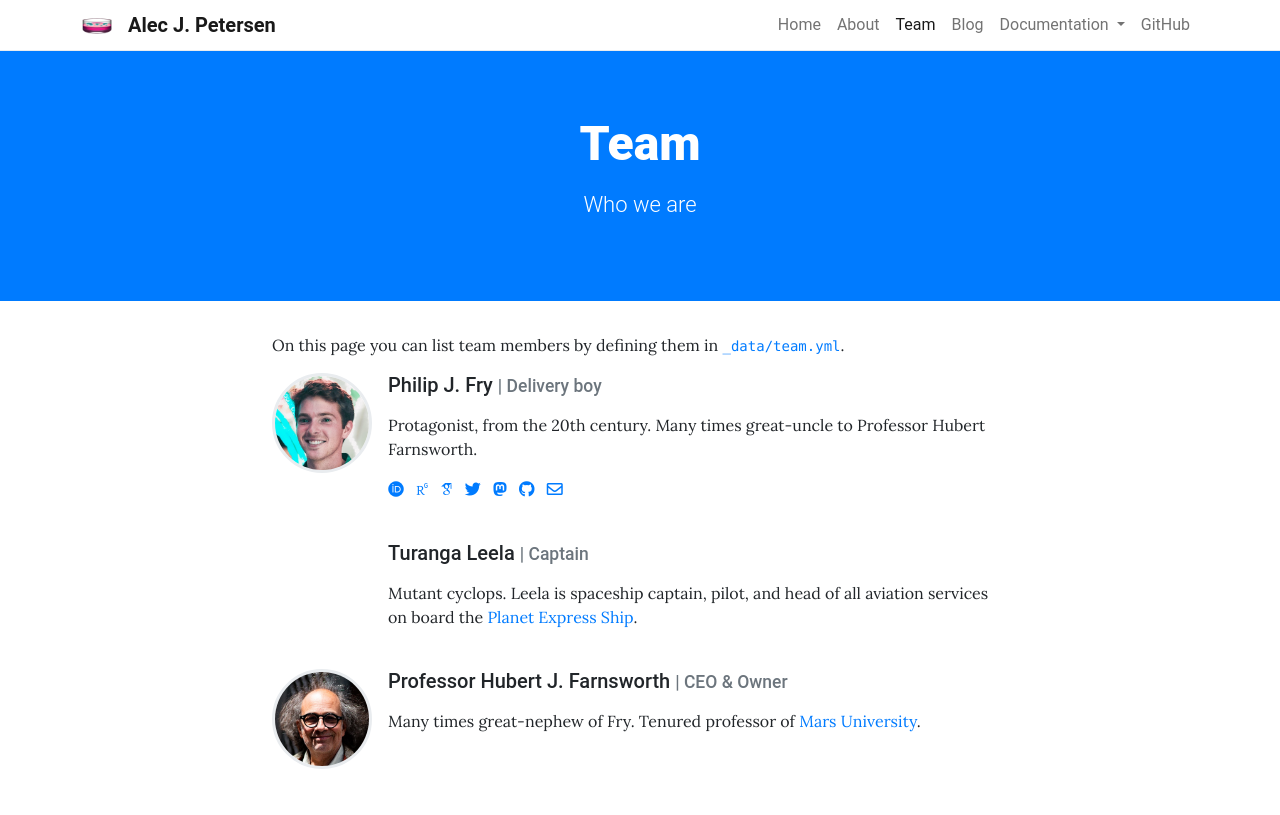
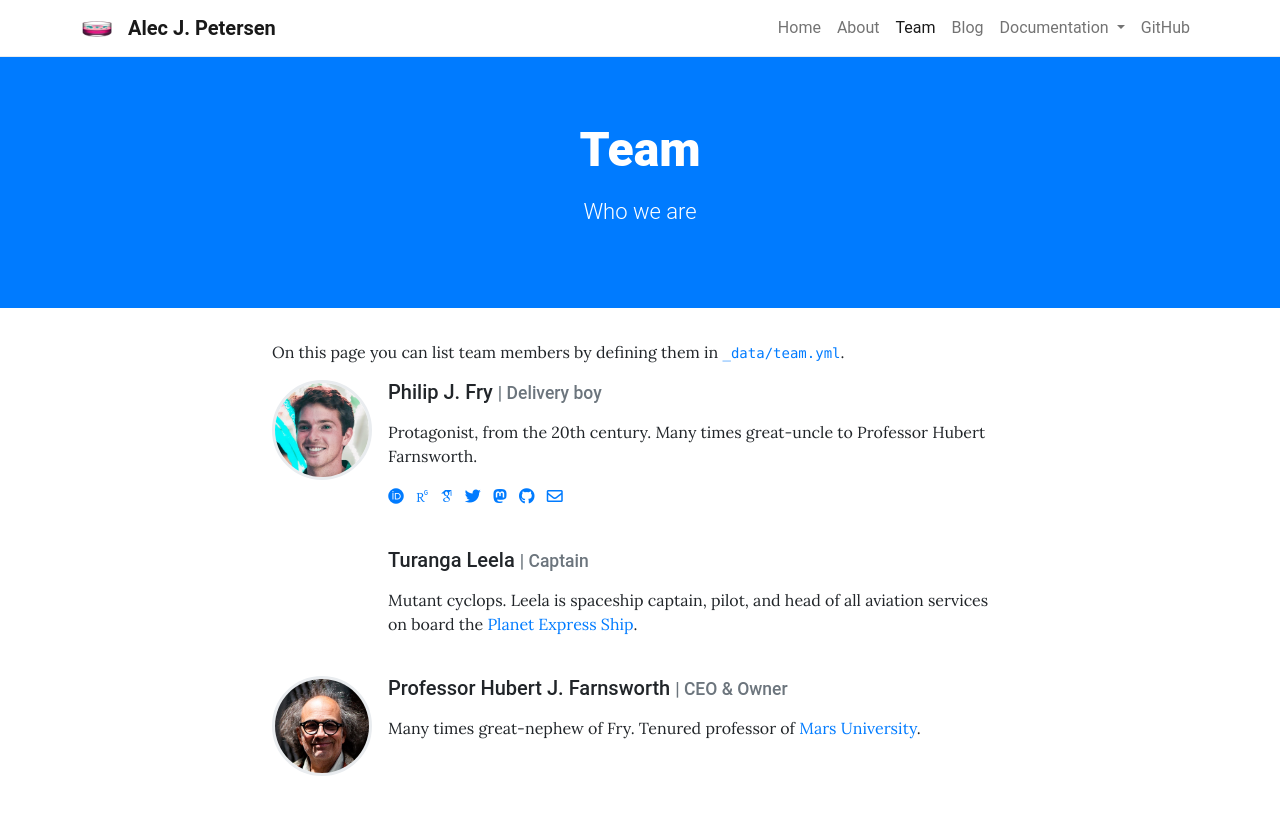
Before and after one commit to ajpetersen25/alecjpetersen, a Jekyll site: the page built from pages/team.md, in a window 1280 px wide and 900 px high. Shown: the top 815 px of the window. Built offline with Jekyll 4.4.1, drawn with Linux system fonts in a browser that asks for light colours; some web fonts are replaced.

Commit message:
Update _navbar.scss

```diff
--- a/_sass/_navbar.scss
+++ b/_sass/_navbar.scss
@@ -1,11 +1,11 @@
 // Navbar
 
 .navbar {
-  position: sticky;
+  #position: sticky;
   top: 0px;
   background-color: white!important;
   border-bottom: 1px solid $gray-200;
-  padding: 0.3rem 0;
+  #padding: 0.3rem 0;
   .navbar-brand {
     font-weight: bold;
     img {
```
